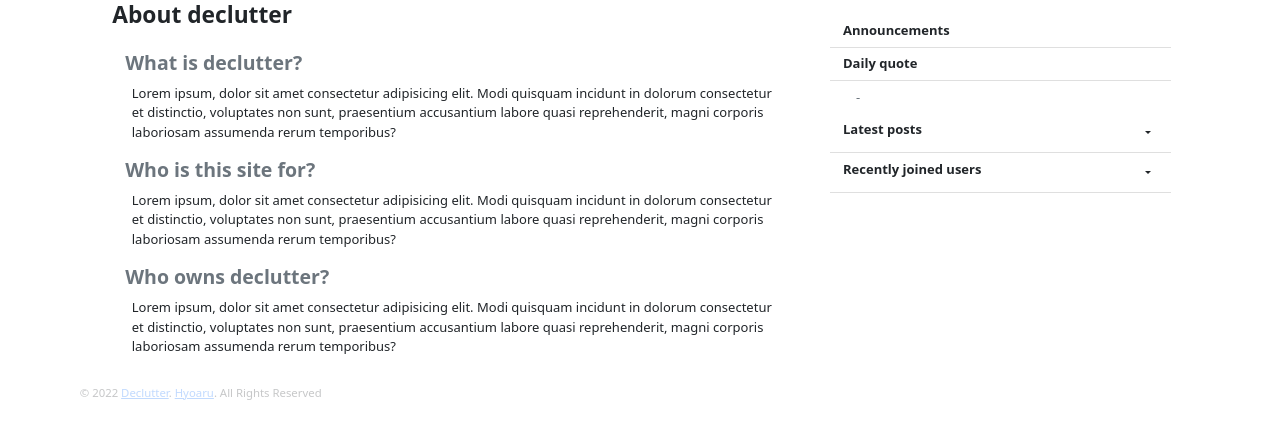
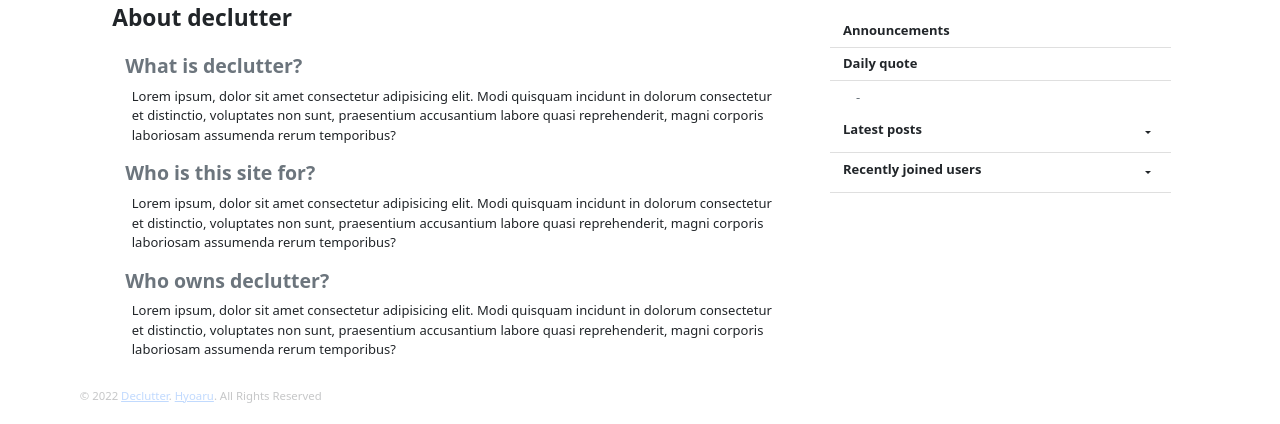
Before and after one commit to hyoaru/declutter, a Python web app: template declutter/templates/main/about.html in a window 1280 px wide. Shown: the part 77-501 px from the top of the page. Run offline with Jinja, Linux system fonts and the light colour scheme; the template is opened without the code that fills it, so the values that code supplies are empty; some libraries are stand-ins or nearby versions.

Commit message:
[add] top margin for heading titles

```diff
--- a/declutter/templates/authentication/forgot_password.html
+++ b/declutter/templates/authentication/forgot_password.html
@@ -2,7 +2,7 @@
 {% block content %}
     <form action="" method="POST">
         {{ form.csrf_token }}
-        <h3 class="mb-4 fw-bold">Forgot password</h3>
+        <h3 class="mb-4 fw-bold mt-1">Forgot password</h3>
         <div class="ms-3">
             <div class="form-group mb-4">
                 <div class="mb-2">
--- a/declutter/templates/authentication/login.html
+++ b/declutter/templates/authentication/login.html
@@ -2,7 +2,7 @@
 {% block content %}
     <form action="" method="POST">
         {{ form.csrf_token }}
-        <h3 class="mb-4 fw-bold">Log in</h3>
+        <h3 class="mb-4 fw-bold mt-1">Log in</h3>
         <div class="ms-3">
             <div class="form-group mb-4">
                 <div class="form-group mb-2">
--- a/declutter/templates/authentication/register.html
+++ b/declutter/templates/authentication/register.html
@@ -2,7 +2,7 @@
 {% block content %}
     <form action="" method="POST">
         {{ form.hidden_tag() }}
-        <h3 class="mb-4 fw-bold">Register</h3>
+        <h3 class="mb-4 fw-bold mt-1">Register</h3>
         <div class="ms-3">
             <div class="form-group mb-4">
                 <div class="form-group mb-2">
--- a/declutter/templates/authentication/reset_password.html
+++ b/declutter/templates/authentication/reset_password.html
@@ -2,7 +2,7 @@
 {% block content %}
     <form action="" method="POST">
         {{ form.hidden_tag() }}
-        <h3 class="mb-4 fw-bold">Reset Password</h3>
+        <h3 class="mb-4 fw-bold mt-1">Reset Password</h3>
 
         <div class="ms-3">
             <div class="form-group mb-4">
--- a/declutter/templates/layout/default/sidebar.html
+++ b/declutter/templates/layout/default/sidebar.html
@@ -1,5 +1,5 @@
 <aside class="col-12 col-md-4 mt-4 mt-md-0">
-    <div class="d-none d-sm-none d-md-block heading-sticky">
+    <div class="d-none d-sm-none d-md-block heading-sticky mt-1">
         <h3 class="mb-3 fw-bold">{{ datetime_tolocal(datetime_utcnow).strftime("%B %-d, %Y") }}</h3>
         <ul class="list-group list-group-flush">
             {% if current_user.is_authenticated and request.path != "/search" %}
--- a/declutter/templates/main/about.html
+++ b/declutter/templates/main/about.html
@@ -1,6 +1,6 @@
 {% extends 'base.html' %}
 {% block content %}
-    <h3 class="mb-4 fw-bold">About declutter</h3>
+    <h3 class="mb-4 fw-bold mt-1">About declutter</h3>
     <div class="ms-3">
         <legend class="mb-2 fw-semibold text-muted">What is declutter?</legend>
         <p class="ms-2">Lorem ipsum, dolor sit amet consectetur adipisicing elit. Modi quisquam incidunt in dolorum consectetur et distinctio, voluptates non sunt, praesentium accusantium labore quasi reprehenderit, magni corporis laboriosam assumenda rerum temporibus?</p>
--- a/declutter/templates/main/home.html
+++ b/declutter/templates/main/home.html
@@ -1,6 +1,6 @@
 {% extends 'base.html' %}
 {% block content %}
-    <div class="bg-white pb-1 heading-sticky mb-2">
+    <div class="bg-white pb-1 mt-1 heading-sticky mb-2">
         <h3 class="mb-2 fw-bold">Home</h3>
     </div>
 
--- a/declutter/templates/main/search.html
+++ b/declutter/templates/main/search.html
@@ -1,6 +1,6 @@
 {% extends 'base.html' %}
 {% block content %}
-    <div class="bg-white heading-sticky pb-3">
+    <div class="bg-white heading-sticky pb-3 mt-1">
         {% if search_query != '' %}
             <h3 class="mb-4 fw-bold text-break">You searched for: {{ search_query }}</h3>
         {% else %}
```
